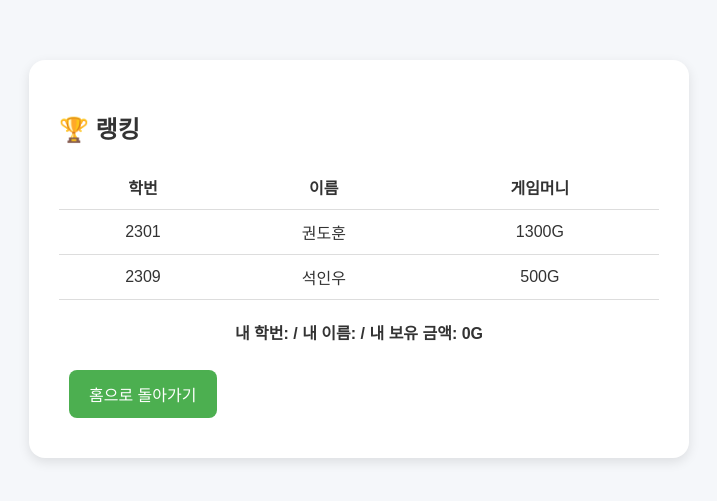
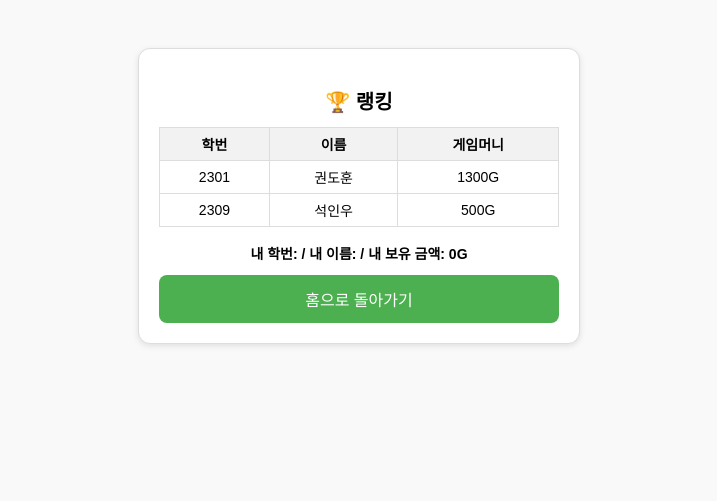
Before and after one commit to gnssid0209/codingclub_assert, a Flask app: page /ranking in a window 1280 px wide. Shown: the top 501 px of the page, without its empty margins (281-998 px from the left). Run offline with Flask 3, Linux system fonts and the light colour scheme.

Commit message:
Update ranking.html

```diff
--- a/templates/ranking.html
+++ b/templates/ranking.html
@@ -3,7 +3,59 @@
 <head>
   <meta charset="UTF-8">
   <title>랭킹</title>
-  <link rel="stylesheet" href="{{ url_for('static', filename='style.css') }}">
+  <style>
+    body {
+        font-family: sans-serif;
+        text-align: center;
+        padding: 40px 10px;
+        background: #f9f9f9;
+    }
+    .container {
+        display: inline-block;
+        padding: 20px;
+        border: 1px solid #ddd;
+        border-radius: 12px;
+        background: #fff;
+        box-shadow: 0 2px 6px rgba(0,0,0,0.1);
+        max-width: 400px;
+        width: 90%;
+    }
+    h2 { font-size: 20px; margin-bottom: 12px; }
+    table {
+        width: 100%;
+        border-collapse: collapse;
+        margin-bottom: 16px;
+    }
+    th, td {
+        border: 1px solid #ddd;
+        padding: 6px;
+        text-align: center;
+        font-size: 14px;
+    }
+    th { background-color: #f2f2f2; }
+    .highlight { font-weight: bold; font-size: 14px; margin-bottom: 12px; display: block; }
+
+    button {
+        padding: 12px 20px;
+        font-size: 16px;
+        border: none;
+        border-radius: 8px;
+        background-color: #4CAF50;
+        color: white;
+        cursor: pointer;
+        width: 100%;
+    }
+    button:hover { background-color: #45a049; }
+
+    /* 모바일 최적화 */
+    @media (max-width: 480px) {
+        h2 { font-size: 18px; }
+        table th, table td { font-size: 12px; padding: 4px; }
+        .highlight { font-size: 12px; }
+        button { font-size: 14px; padding: 10px; }
+        .container { padding: 16px; }
+    }
+  </style>
 </head>
 <body>
   <div class="container">
```
